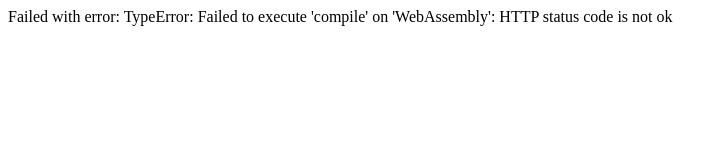
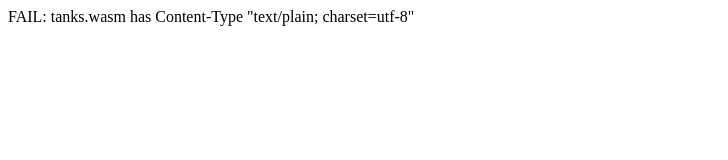
Before and after one commit to DalavanCloud/wasm-mime-type, a plain HTML site: page index.html in a window 1280 px wide. Shown: the whole page, without its empty margins (0-728 px from the left). Drawn offline with Linux system fonts and the light colour scheme; no server answers.

Commit message:
More graceful fallback if no compileStreaming

```diff
--- a/index.html
+++ b/index.html
@@ -8,20 +8,24 @@
 <div id='result'></div>
 <script>
     const result = document.getElementById('result');
-
     const start = performance.now();
 
     fetch('tanks.wasm')
     .then(response => {
         var mime = response.headers.get('Content-Type');
         var encoding = response.headers.get('Content-Encoding');
-        var status = (mime === 'application/wasm') ? 'SUCCESS' : 'FAIL';
-        result.innerText = status + ': tanks.wasm has Content-Type "' + mime + '" and Content-Encoding "' + encoding + '"';
-        return WebAssembly.compileStreaming(response);
-    })
-    .then(module => {
-        var dt = performance.now() - start;
-        result.innerText += " and took " + dt + "ms to fetch+compileStreaming";
+        if (mime !== 'application/wasm') {
+            result.innerText = 'FAIL: tanks.wasm has Content-Type "' + mime + '"';
+            return;
+        }
+        result.innerText = 'SUCCESS: tanks.wasm has Content-Type "' + mime + '" and Content-Encoding "' + encoding + '"';
+        if (WebAssembly.compileStreaming) {
+            return WebAssembly.compileStreaming(response)
+                   .then(module => {
+                        var dt = performance.now() - start;
+                        result.innerText += " and took " + dt + "ms to fetch+compileStreaming";
+                    });
+        }
     })
     .catch(error => {
         result.innerText = "Failed with error: " + String(error);
```
